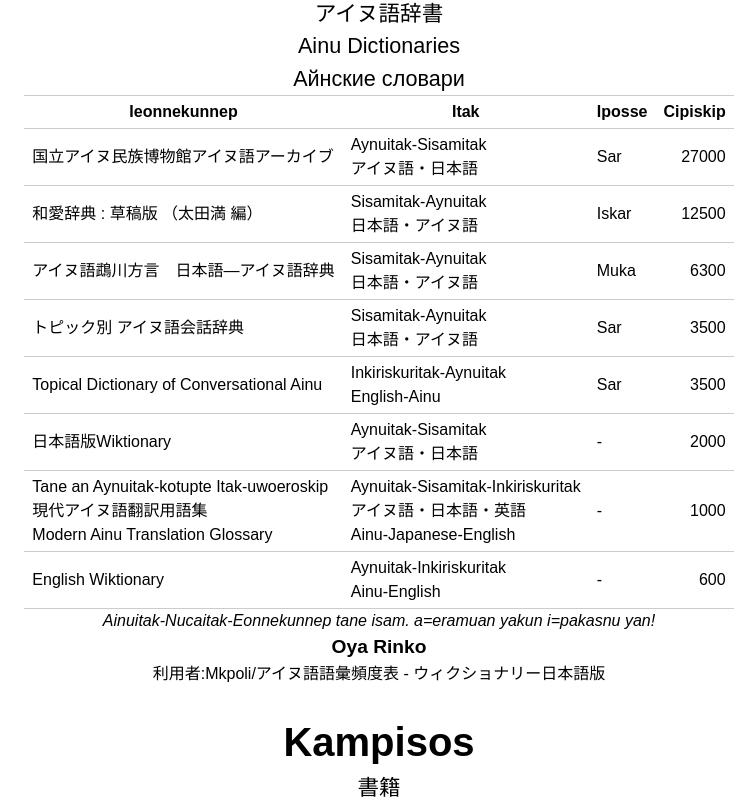
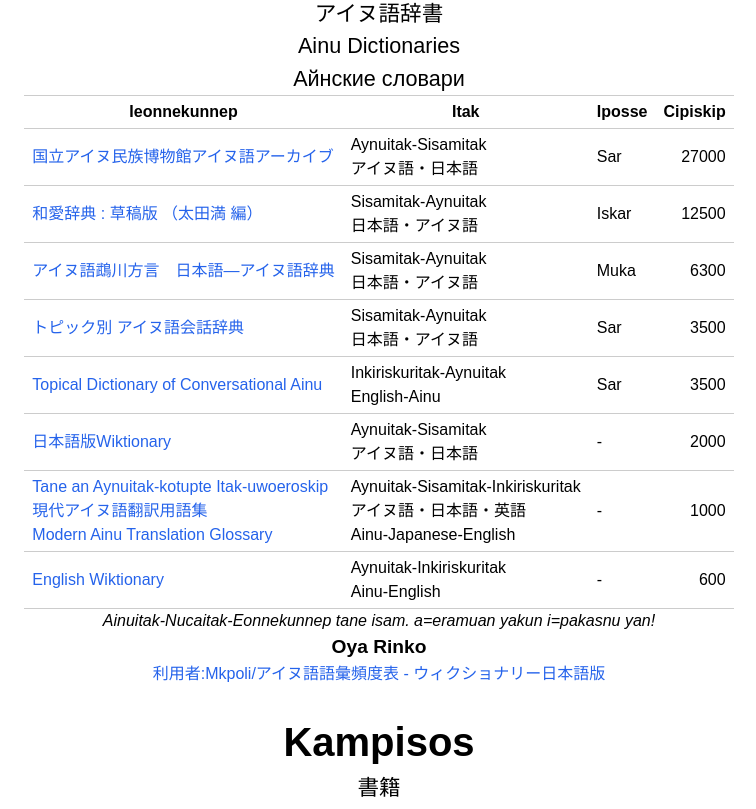
Before and after one commit to mkpoli/ainu, a SvelteKit app: page / in a window 1280 px wide. Shown: the part 3288-4097 px from the top of the page, without its empty margins (261-1017 px from the left). Built offline with nearby package versions, Linux system fonts and the light colour scheme.

Commit message:
Color the links

```diff
--- a/src/app.css
+++ b/src/app.css
@@ -1,3 +1,7 @@
 @import 'tailwindcss/base';
 @import 'tailwindcss/components';
 @import 'tailwindcss/utilities';
+
+a {
+	@apply text-blue-600 hover:underline;
+}
```
